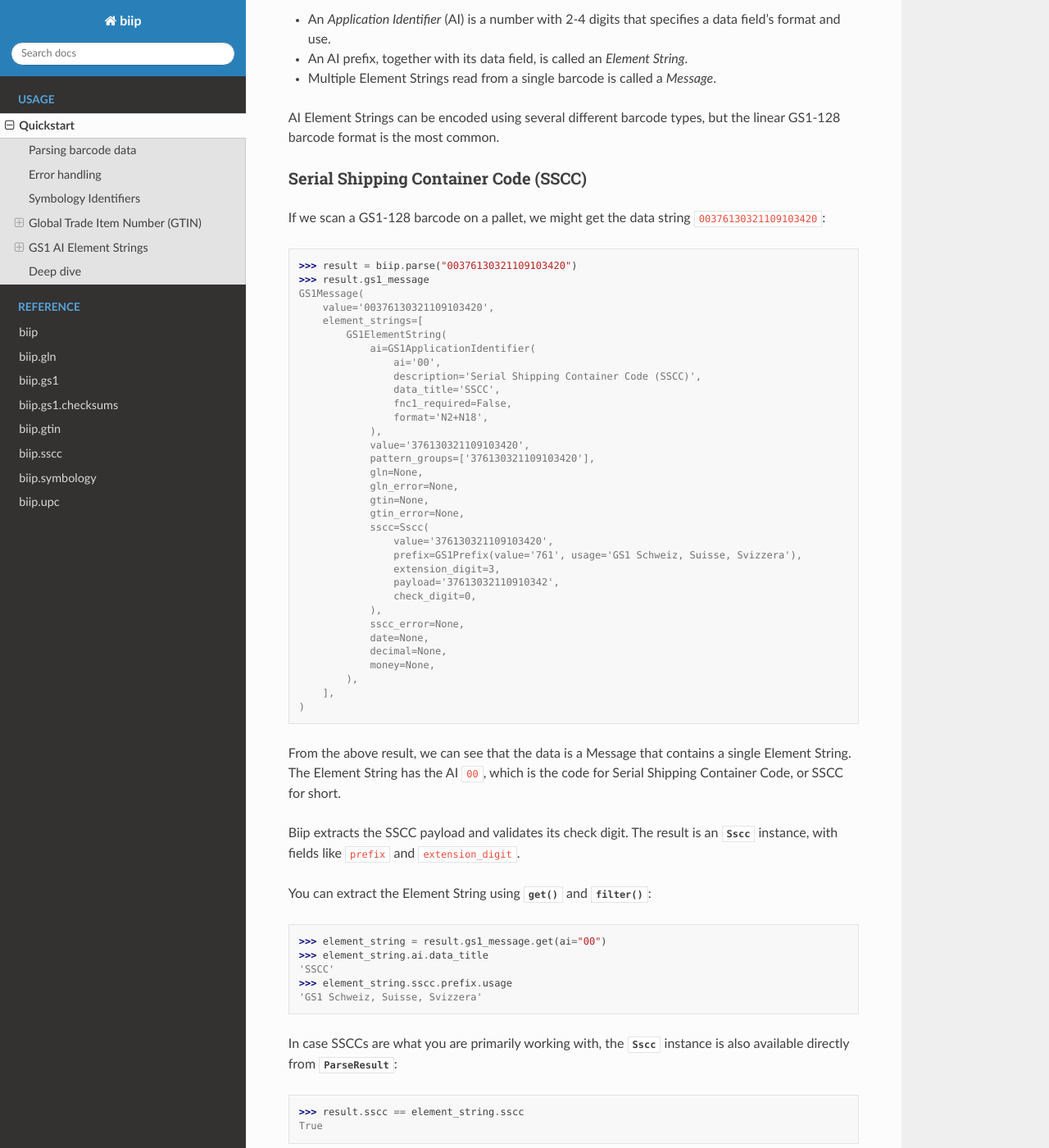
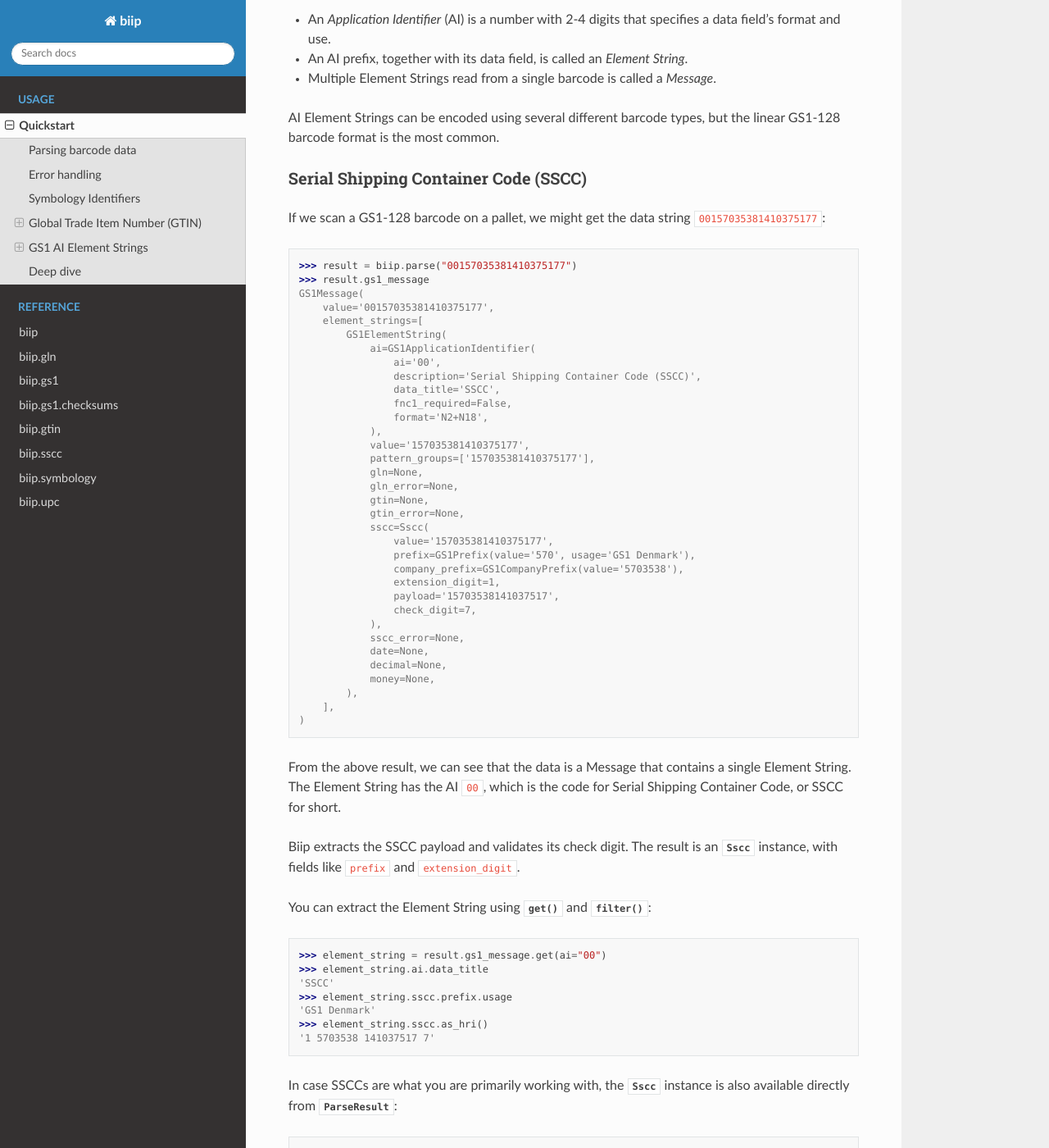
Before and after one commit to jodal/biip, a Sphinx documentation site: the page built from docs/quickstart.rst, in a window 1280 px wide and 1400 px high, scrolled down 4292 px. Shown: the whole window at 82% size. Built offline with Sphinx 7.4.7 and the Read the Docs theme 2.0.0, drawn with Linux system fonts in a browser that asks for light colours; some of the changed text lies outside the part shown.

Commit message:
Add and set Sscc.company_prefix field

```diff
--- a/docs/quickstart.rst
+++ b/docs/quickstart.rst
@@ -246,12 +246,12 @@
 -------------------------------------
 
 If we scan a GS1-128 barcode on a pallet,
-we might get the data string ``00376130321109103420``:
+we might get the data string ``00157035381410375177``:
 
-    >>> result = biip.parse("00376130321109103420")
+    >>> result = biip.parse("00157035381410375177")
     >>> result.gs1_message
     GS1Message(
-        value='00376130321109103420',
+        value='00157035381410375177',
         element_strings=[
             GS1ElementString(
                 ai=GS1ApplicationIdentifier(
@@ -261,18 +261,19 @@
                     fnc1_required=False,
                     format='N2+N18',
                 ),
-                value='376130321109103420',
-                pattern_groups=['376130321109103420'],
+                value='157035381410375177',
+                pattern_groups=['157035381410375177'],
                 gln=None,
                 gln_error=None,
                 gtin=None,
                 gtin_error=None,
                 sscc=Sscc(
-                    value='376130321109103420',
-                    prefix=GS1Prefix(value='761', usage='GS1 Schweiz, Suisse, Svizzera'),
-                    extension_digit=3,
-                    payload='37613032110910342',
-                    check_digit=0,
+                    value='157035381410375177',
+                    prefix=GS1Prefix(value='570', usage='GS1 Denmark'),
+                    company_prefix=GS1CompanyPrefix(value='5703538'),
+                    extension_digit=1,
+                    payload='15703538141037517',
+                    check_digit=7,
                 ),
                 sscc_error=None,
                 date=None,
@@ -298,7 +299,9 @@
     >>> element_string.ai.data_title
     'SSCC'
     >>> element_string.sscc.prefix.usage
-    'GS1 Schweiz, Suisse, Svizzera'
+    'GS1 Denmark'
+    >>> element_string.sscc.as_hri()
+    '1 5703538 141037517 7'
 
 In case SSCCs are what you are primarily working with,
 the :class:`~biip.sscc.Sscc` instance is also available directly from :class:`~biip.ParseResult`::
@@ -311,7 +314,7 @@
 you can use :meth:`~biip.gs1.GS1Message.as_hri`::
 
     >>> result.gs1_message.as_hri()
-    '(00)376130321109103420'
+    '(00)157035381410375177'
 
 
 Product IDs, expiration dates, and lot numbers
```
Also changed, not shown: README.md (+5 -1 lines), 4 other files.
